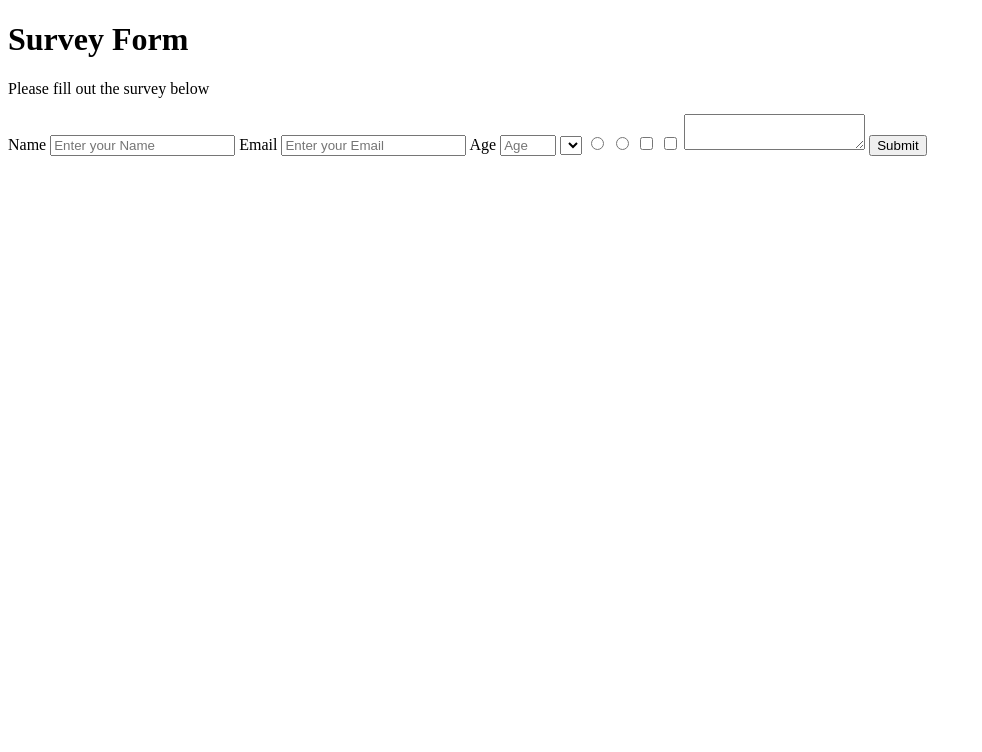
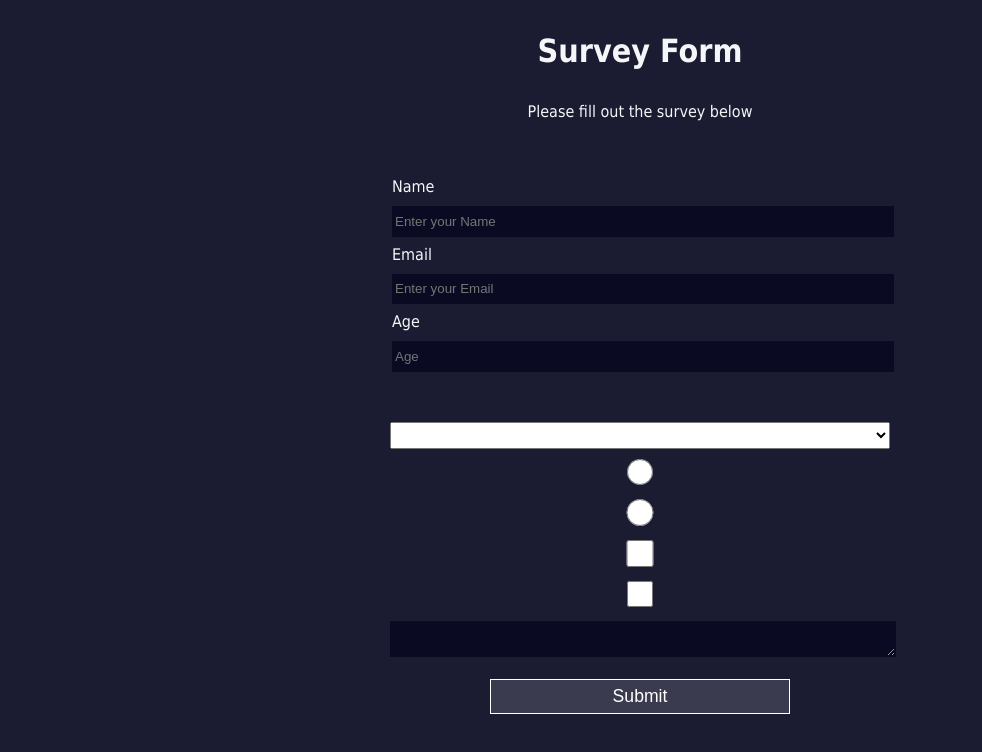
Before and after one commit to TGAO0811/CertificationProject-SurveyForm, a plain HTML site: page index.html in a window 1280 px wide. Shown: the whole page, without its empty margins (0-982 px from the left). Drawn offline with Linux system fonts and the light colour scheme.

Commit message:
Finished stying

```diff
--- a/index.html
+++ b/index.html
@@ -12,14 +12,15 @@
         <p id="description"> Please fill out the survey below</p>
         <form id="survey-form">
 
-            <label id="name-label">Name</label>
-            <input id="name" type="text" placeholder="Enter your Name" required/>
+            <fieldset>
 
-            <label id="email-label">Email</label>
-            <input id="email" type="email" placeholder="Enter your Email" required/>
+                <label id="name-label" for="name">Name <input id="name" type="text" placeholder="Enter your Name" required/> </label>
 
-            <label id="number-label">Age</label>
-            <input id="number" type="number" min="0" max="90" placeholder="Age">
+                <label id="email-label" for="email">Email <input id="email" type="email" placeholder="Enter your Email" required/></label>
+
+                <label id="number-label" for="number">Age <input id="number" type="number" min="0" max="90" placeholder="Age"></label>
+
+            </fieldset>
 
             <select id="dropdown">
                 <option>
--- a/styles.css
+++ b/styles.css
@@ -0,0 +1,69 @@
+body{
+    width:100%;
+    height:100vh;
+    margin:0;
+    background-color:#1b1b32;
+    color:#f5f6f7;
+    font-family: Tahoma;
+    font-size: 16px;
+}
+
+label{
+    display:block;
+    margin:0.5rem 0;
+}
+
+h1, p {
+    margin: 1em auto;
+    text-align: center;
+}
+
+form {
+    margin: 0 auto;
+    max-width: 500px;
+    min-width: 300px;
+    width: 60vw;
+    padding-bottom: 2em;
+}
+
+fieldset{
+    border:none;
+    padding: 2rem 0;
+    border-bottom: 3px solid #3b3b4f;
+}
+
+fieldset:last-of-type {
+    border-bottom:none;
+}
+
+input, textarea, select {
+    margin: 10px 0;
+    margin-bottom: 0;
+    width:100%;
+    min-height: 2em;
+}
+
+input, textarea {
+    background-color: #0a0a23;
+    border: 1px solid #0a0a23;
+    color: #ffffff;
+}
+
+input[type="submit"] {
+    display: block;
+    width: 60%;
+    margin: 1em auto;
+    font-size:1.1rem;
+    height: 2em;
+    background-color: #3b3b4f;
+    border-color:white;
+    min-width: 300px;
+}
+
+input[type="file"]{
+    padding: 1px 2px;
+}
+
+a{
+    color:#dfdfe2;
+}
```
